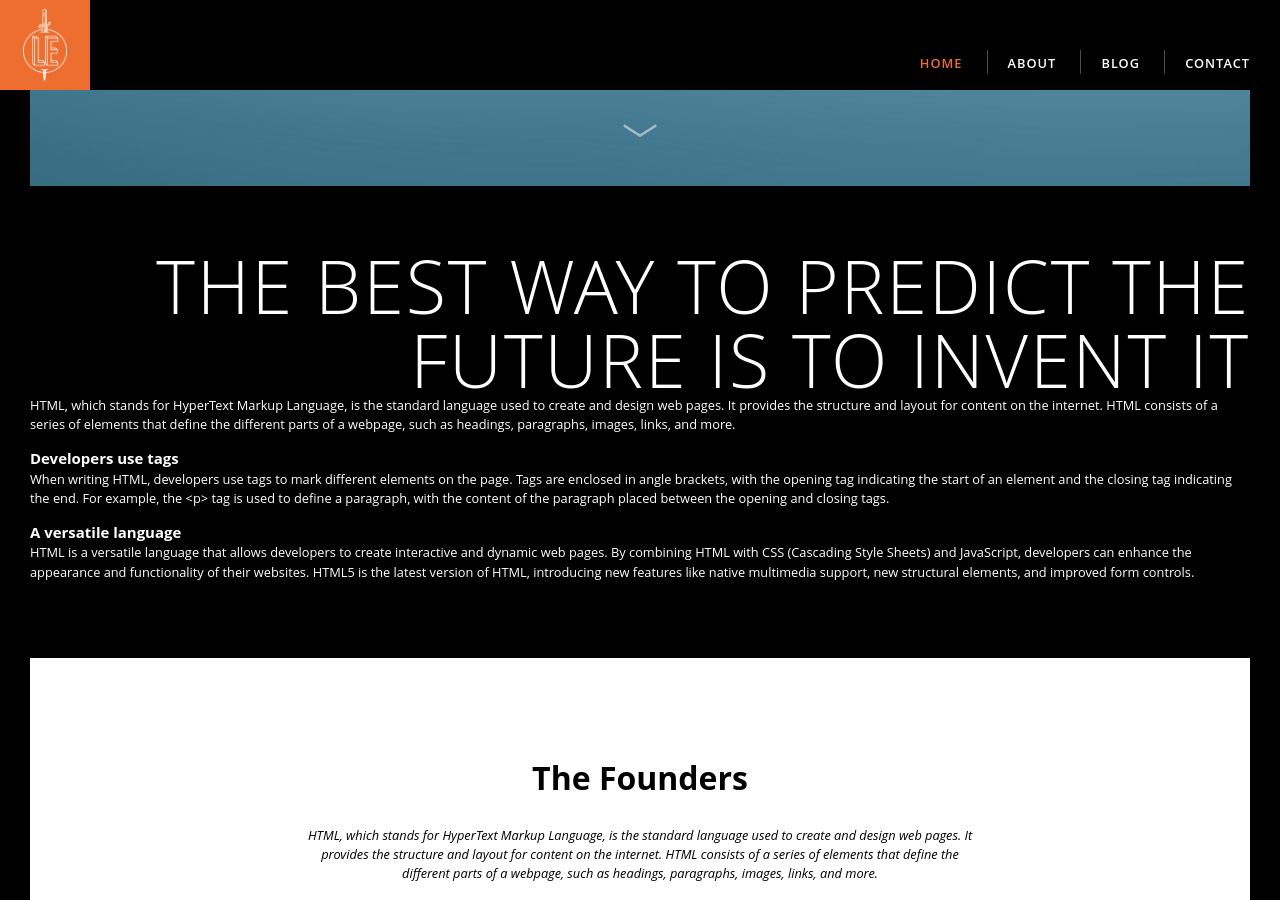
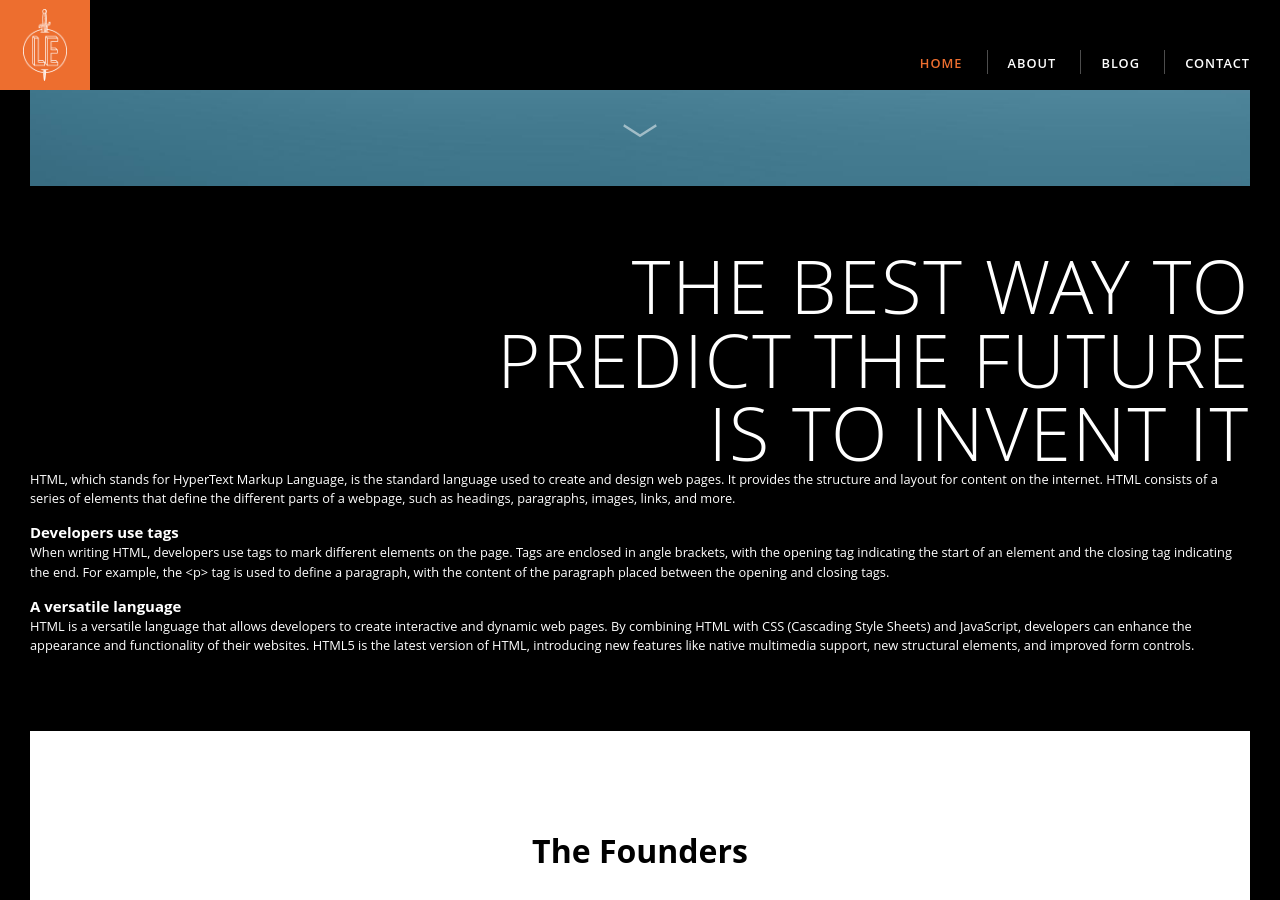
Before and after one commit to agdombrow/agdombrow.github.io, a Jekyll site: the page built from index.html, in a window 1280 px wide and 900 px high, scrolled down 714 px. Built offline with Jekyll 4.4.1, drawn with Linux system fonts in a browser that asks for light colours.

Commit message:
Update bio images

```diff
--- a/_layouts/default.html
+++ b/_layouts/default.html
@@ -4,7 +4,9 @@
 <body>
   {% include header.html %}
 
-  {{ content }}
+  <div class="content-container">
+    {{ content }}
+  </div>
 
   {% include footer.html %}
 </body>
--- a/css/main.css
+++ b/css/main.css
@@ -18,6 +18,9 @@
 }
 
 body {
+  display: flex;
+  flex-direction: column;
+  min-height: 100vh;
   font-family: "Open Sans", Helvetica, Arial, sans-serif;
 }
 
--- a/index.html
+++ b/index.html
@@ -15,7 +15,9 @@
 </div>
 
 <div class="home-callout">
-  <h2 class="callout-title">The best way to predict the future is to invent it</h2>
+  <h2 class="callout-title">The best way to <br>
+                            predict the future <br>
+                            is to invent it</h2>
 
   <div class="callout-copy">
     <p>HTML, which stands for HyperText Markup Language, is the standard language used to create and design web pages. It provides the structure and layout for content on the internet. HTML consists of a series of elements that define the different parts of a webpage, such as headings, paragraphs, images, links, and more.</p>
@@ -37,7 +39,7 @@
 
   <div class="bio-wrapper">
     <div class="bio-box">
-      <img src="https://baconmockup.com/400/400" alt="meat">
+      <img src="/images/hartl-shark.jpg" alt="A shark codes on a laptop from the teachers desk at the head of a classroom.">
       <h3>Michael Hartl</h3>
       <a href="#" class="social-link">X</a>
       <div class="bio-copy">
@@ -46,7 +48,7 @@
     </div>
 
     <div class="bio-box">
-      <img src="https://baconmockup.com/400/400" alt="meat">
+      <img src="/images/donahoe-shark.jpg" alt="A shark shreds a snowy mountain in 80s-style ski gear.">
       <h3>Lee Donahoe</h3>
       <a href="#" class="social-link">X</a>
       <div class="bio-copy">
@@ -55,7 +57,7 @@
     </div>
 
     <div class="bio-box">
-      <img src="https://baconmockup.com/400/400" alt="meat">
+      <img src="/images/merwin-shark.jpg" alt="Head of a shark. Body of a man. Guitar skills of a god.">
       <h3>Nick Merwin</h3>
       <a href="#" class="social-link">X</a>
       <div class="bio-copy">
```
Also changed, not shown: images/donahoe-shark.jpg (added), images/hartl-shark.jpg (added), images/merwin-shark.jpg (added), 6 other files.
